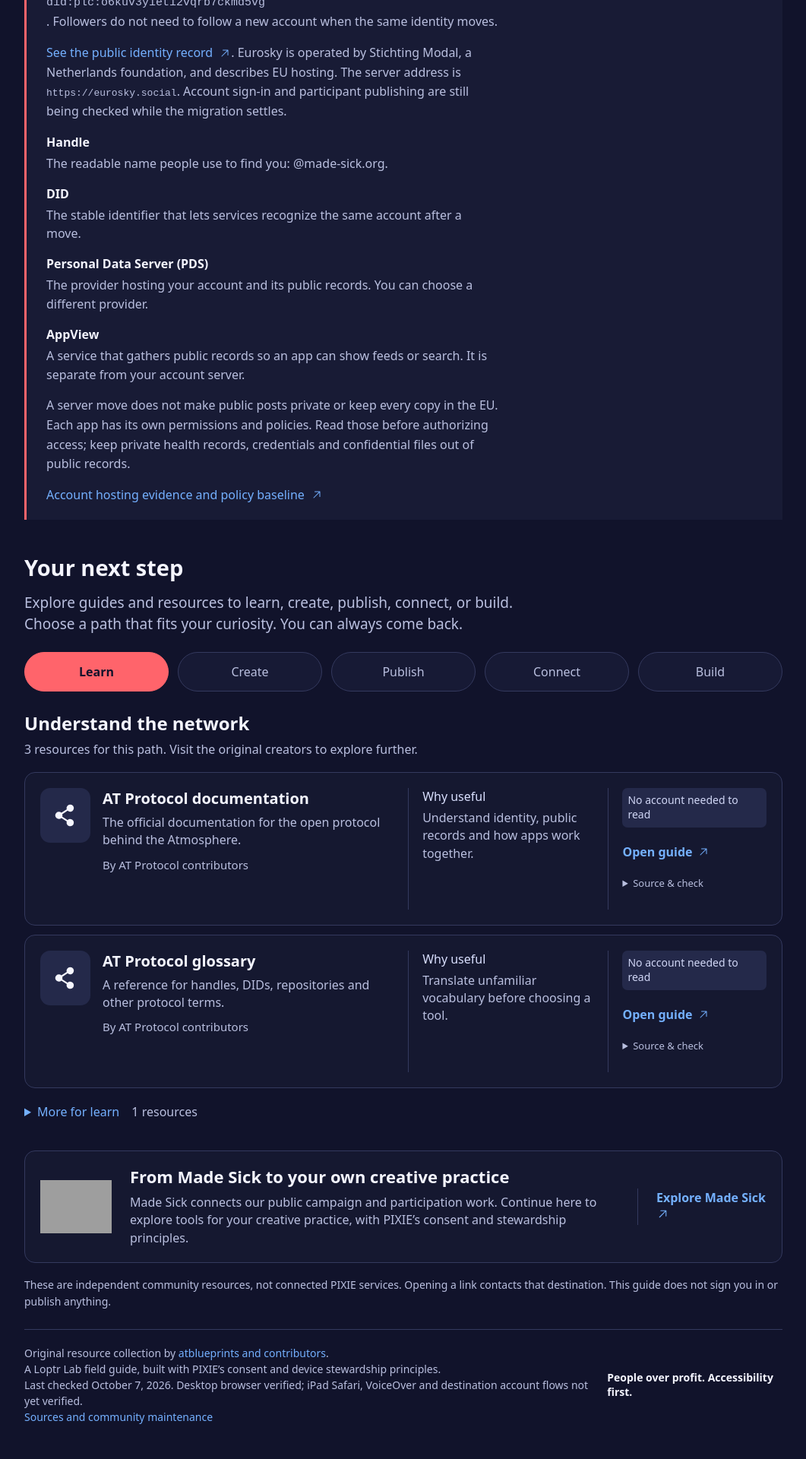
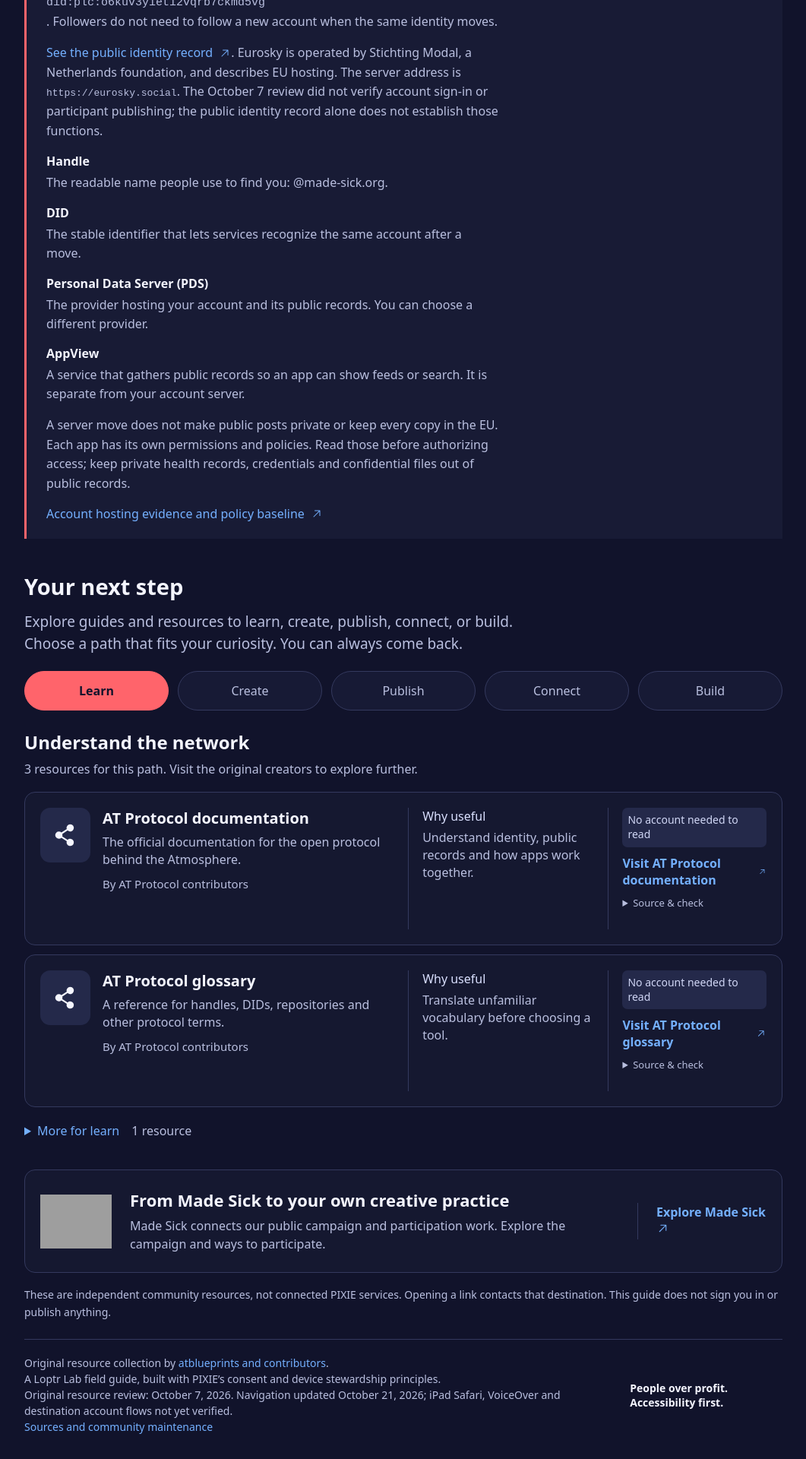
Before and after one commit to ibloud/pixie-device-stewardship, a React (Vite) app in the folder tools/atmosphere-guide/: page / in a window 1280 px wide. Shown: the part 764-2684 px from the top of the page at 76% size, without its empty margins (109-1170 px from the left). Built offline with nearby package versions, Linux system fonts and the light colour scheme; grey boxes are pictures that could not be loaded.

Commit message:
Fix guide Create navigation and broken lexicon link (#24)

```diff
--- a/tools/atmosphere-guide/src/App.jsx
+++ b/tools/atmosphere-guide/src/App.jsx
@@ -1,7 +1,7 @@
 import React, {useState,useRef,useEffect} from 'react';
 import {SquaresFour,FileText,ShareNetwork,ArrowUpRight,BookOpen,Palette,Users,Code} from '@phosphor-icons/react';
-const home='https://ibloud.github.io/pixie-device-stewardship/';
 const repo='https://github.com/ibloud/pixie-device-stewardship';
+const guideSource=repo+'/tree/main/tools/atmosphere-guide';
 const r=(name,url,by,description,why,access='No account needed to read',source='Awesome ATProto')=>({name,url,by,description,why,access,source});
 const docs=r('AT Protocol documentation','https://atproto.com/','AT Protocol contributors','The official documentation for the open protocol behind the Atmosphere.','Understand identity, public records and how apps work together.');
 const standard=r('Standard.site introduction','https://standard.site/docs/introduction/','Standard.site community','Shared publication and document schemas for writing on the open social web.','Learn how to connect published writing through AT Protocol records.','No account needed to read','Loptr Lab addition');
@@ -11,10 +11,10 @@ const resources={
  Create:[r('Streamplace','https://stream.place/','Streamplace contributors','Explore live video for creative sessions and playtests.','Find a streaming pathway for your creative practice.','Explore publicly; broadcasting is a separate choice','Loptr Lab addition'),r('PinkSea','https://pinksea.art/','PinkSea / Shinon labs contributors','An AT Protocol drawing and art community.','Explore an art-focused use of the shared network.','Account access needed to publish'),smoke],
  Publish:[standard,docs,r('Linkat','https://linkat.blue/','Linkat / mkizka contributors','Create a link-in-bio page using your Bluesky identity.','Give your creative projects a shared destination.','Account access needed to create your page'),r('Bluesky website comments','https://github.com/czue/bluesky-comments','Cory Zue and contributors','Display a Bluesky discussion on a website.','Connect a page with an existing public discussion. Requires developer setup.'),r('OpenPost','https://github.com/getopenpost/openpost','OpenPost contributors','Open-source tooling for creating and scheduling social posts.','Explore hosted or self-hosted publishing workflows.','Connecting social accounts needs separate authorization')],
  Connect:[r('BookHive','https://bookhive.buzz/','BookHive / nperez0111 and contributors','A community for tracking and discovering books.','See a shared identity supporting a community beyond a social timeline.','Account access needed for reading activity'),smoke,r('Bluesky labeler directory','https://blue.mackuba.eu/labellers/','Mackuba','A community directory of labeler services.','Explore moderation choices; inspect each service’s policies before subscribing.')],
- Build:[r('PDSls','https://pdsls.dev/','PDSls contributors','A browser for AT Protocol records.','Inspect public records while learning or debugging.','Public browsing and authorized record edits are separate'),r('Bluesky lexicon examples','https://github.com/bluesky-social/atproto/tree/main/lexicons/app/bsky','Bluesky and AT Protocol contributors','The schemas defining Bluesky records and services.','Use maintained examples to design interoperable features.'),r('ATFile','https://github.com/ziodotsh/atfile','ziodotsh and contributors','A file-storage experiment using AT Protocol records.','Study a developer reference. Public records are not private storage.','Do not use public records for private files'),r('Linkat lexicon examples','https://github.com/mkizka/linkat/tree/main/lexicons/blue/linkat','mkizka and contributors','The schemas behind shared link pages.','Study a small application’s record structure.')]
+ Build:[r('PDSls','https://pdsls.dev/','PDSls contributors','A browser for AT Protocol records.','Inspect public records while learning or debugging.','Public browsing and authorized record edits are separate'),r('Bluesky lexicon examples','https://github.com/bluesky-social/bsky/tree/main/lexicons/app/bsky','Bluesky and AT Protocol contributors','The schemas defining Bluesky records and services.','Use maintained examples to design interoperable features.'),r('ATFile','https://github.com/ziodotsh/atfile','ziodotsh and contributors','A file-storage experiment using AT Protocol records.','Study a developer reference. Public records are not private storage.','Do not use public records for private files'),r('Linkat lexicon examples','https://github.com/mkizka/linkat/tree/main/lexicons/blue/linkat','mkizka and contributors','The schemas behind shared link pages.','Study a small application’s record structure.')]
 };
 const icons={Learn:BookOpen,Create:Palette,Publish:FileText,Connect:Users,Build:Code};
-function Resource({item,category}){const Icon=item.name.includes('Protocol')?ShareNetwork:icons[category];return <article className="resource-row"><div className="resource-copy"><span className="resource-icon"><Icon size={34} weight="fill" aria-hidden="true"/></span><div><h3>{item.name}</h3><p>{item.description}</p><p className="credit">By {item.by}</p></div></div><div className="resource-why"><span>Why useful</span><p>{item.why}</p></div><div className="resource-action"><span className="access">{item.access}</span><a href={item.url}>Open {item.url.includes('github.com')?'source':'guide'} <ArrowUpRight size={16} aria-hidden="true"/></a><details><summary>Source &amp; check</summary><p>{item.source}. Destination retrieved October 7, 2026.</p></details></div></article>}
+function Resource({item,category}){const Icon=item.name.includes('Protocol')?ShareNetwork:icons[category];return <article className="resource-row"><div className="resource-copy"><span className="resource-icon"><Icon size={34} weight="fill" aria-hidden="true"/></span><div><h3>{item.name}</h3><p>{item.description}</p><p className="credit">By {item.by}</p></div></div><div className="resource-why"><span>Why useful</span><p>{item.why}</p></div><div className="resource-action"><span className="access">{item.access}</span><a href={item.url}>{item.url.includes('github.com')?'View source':'Visit '+item.name} <ArrowUpRight size={16} aria-hidden="true"/></a><details><summary>Source &amp; check</summary><p>{item.source}. Destination retrieved October 7, 2026.</p></details></div></article>}
 export function App(){
  const [category,setCategory]=useState('Learn');
  const [fromMadeSick,setFromMadeSick]=useState(false);
@@ -25,18 +25,18 @@ export function App(){
  const focusIdentity=()=>{ref.current?.focus();ref.current?.scrollIntoView({behavior:'auto',block:'start'});};
  const goCreate=()=>{setCategory('Create');requestAnimationFrame(()=>{resultsRef.current?.focus();resultsRef.current?.scrollIntoView({behavior:'auto',block:'start'});});};
  return <><a className="skip-link" href="#main">Skip to the guide</a><div className="page">
- <header><a className="brand" href="https://ibloud.github.io/ecosystem/"><SquaresFour size={29} weight="fill" aria-hidden="true"/><span><strong>LOPTR LAB</strong><small>Atmosphere field guide</small></span></a><nav aria-label="Field guide navigation"><a href="#identity">Identity</a><a href="#pathways">Paths</a><a href="https://ibloud.github.io/ecosystem/">Our projects</a></nav><a className="repo-button" href={repo}>Open repository <ArrowUpRight size={15} aria-hidden="true"/></a></header>
+ <header><a className="brand" href="https://ibloud.github.io/ecosystem/"><SquaresFour size={29} weight="fill" aria-hidden="true"/><span><strong>LOPTR LAB</strong><small>Atmosphere field guide</small></span></a><nav aria-label="Field guide navigation"><a href="#identity">Identity</a><a href="#pathways">Paths</a><a href="https://ibloud.github.io/ecosystem/">Our projects</a></nav><a className="repo-button" href={guideSource}>Guide source <ArrowUpRight size={15} aria-hidden="true"/></a></header>
  <main id="main"><section className="hero"><div><p className="eyebrow">Loptr Lab field guide</p><h1>Getting to Know<br/><em>the Atmosphere</em></h1><p className="hero-description">{fromMadeSick?"You came from Made Sick. Here’s how the account you just saw works.":"The Atmosphere is a network of independent apps. Your account connects them; you choose what to use, what to share, and how you participate."}</p><button className="primary" onClick={focusIdentity}>Understand the account</button></div><figure><img src="assets/atmosphere-orbit.jpg" alt=""/><figcaption>Different apps. A shared identity.<br/>You stay in control.</figcaption></figure></section>
  <section className="identity" aria-labelledby="identity"><h2 id="identity" ref={ref} tabIndex={-1}>One account. A different home.</h2>
  <p><strong>@made-sick.org</strong> is our account. On October 7, 2026, its public identity record changed to point to <strong>Eurosky</strong> as its account server. Its underlying identity stayed <code className="did">did:plc:o6kuv3yieti2vqrb7ckmd5vg</code>. Followers do not need to follow a new account when the same identity moves.</p>
- <p><a href="https://plc.directory/did:plc:o6kuv3yieti2vqrb7ckmd5vg">See the public identity record <ArrowUpRight size={16} aria-hidden="true"/></a>. Eurosky is operated by Stichting Modal, a Netherlands foundation, and describes EU hosting. The server address is <code>https://eurosky.social</code>. Account sign-in and participant publishing are still being checked while the migration settles.</p>
+ <p><a href="https://plc.directory/did:plc:o6kuv3yieti2vqrb7ckmd5vg">See the public identity record <ArrowUpRight size={16} aria-hidden="true"/></a>. Eurosky is operated by Stichting Modal, a Netherlands foundation, and describes EU hosting. The server address is <code>https://eurosky.social</code>. The October 7 review did not verify account sign-in or participant publishing; the public identity record alone does not establish those functions.</p>
  <dl className="identity-terms"><div><dt>Handle</dt><dd>The readable name people use to find you: @made-sick.org.</dd></div><div><dt>DID</dt><dd>The stable identifier that lets services recognize the same account after a move.</dd></div><div><dt>Personal Data Server (PDS)</dt><dd>The provider hosting your account and its public records. You can choose a different provider.</dd></div><div><dt>AppView</dt><dd>A service that gathers public records so an app can show feeds or search. It is separate from your account server.</dd></div></dl>
  <p>A server move does not make public posts private or keep every copy in the EU. Each app has its own permissions and policies. Read those before authorizing access; keep private health records, credentials and confidential files out of public records.</p>
  <a href="https://github.com/ibloud/ibloud.github.io/blob/main/docs/ECOSYSTEM_ARCHITECTURE.md#made-sick-account-hosting--7-october-2026">Account hosting evidence and policy baseline <ArrowUpRight size={16} aria-hidden="true"/></a>
  </section>
  <section className="pathways" aria-labelledby="pathways"><h2 id="pathways">Your next step</h2><p>Explore guides and resources to learn, create, publish, connect, or build.<br/>Choose a path that fits your curiosity. You can always come back.</p><div className="categories" aria-label="Choose a resource path">{Object.keys(resources).map(name=><button key={name} aria-pressed={category===name} onClick={()=>setCategory(name)}>{name}</button>)}</div></section>
- <section className="results" aria-labelledby="results-title"><h2 id="results-title" ref={resultsRef} tabIndex={-1}>{category==='Publish'?'Guides for publishing':category==='Learn'?'Understand the network':category==='Create'?'Make something of your own':category==='Connect'?'Find your community':'Build with shared records'}</h2><p className="results-description" role="status">{category==='Publish'?'These resources explain how publishing works in the open social web.':`${count} resources for this path. Visit the original creators to explore further.`}</p>{resources[category].slice(0,2).map(item=><Resource key={item.name} item={item} category={category}/>)}{count>2&&<details className="more" key={category}><summary>More for {category.toLowerCase()} <span>{count-2} resources</span></summary>{resources[category].slice(2).map(item=><Resource key={item.name} item={item} category={category}/>)}</details>}</section>
- <aside className="made-sick"><img src="assets/made-sick-icon.svg" alt="Made Sick icon"/><div><h2>{fromMadeSick?'Take your next step: Create':'From Made Sick to your own creative practice'}</h2><p>{fromMadeSick?'You’ve seen how the account connects the network. Explore art, live video and community events; opening a resource is your choice.':'Made Sick connects our public campaign and participation work. Continue here to explore tools for your creative practice, with PIXIE’s consent and stewardship principles.'}</p></div>{fromMadeSick?<button className="create-step" onClick={goCreate}>Explore Create <ArrowUpRight size={17} aria-hidden="true"/></button>:<a href="https://made-sick.org/">Explore Made Sick <ArrowUpRight size={17} aria-hidden="true"/></a>}</aside>
+ <section className="results" aria-labelledby="results-title"><h2 id="results-title" ref={resultsRef} tabIndex={-1}>{category==='Publish'?'Guides for publishing':category==='Learn'?'Understand the network':category==='Create'?'Make something of your own':category==='Connect'?'Find your community':'Build with shared records'}</h2><p className="results-description" role="status">{category==='Publish'?'These resources explain how publishing works in the open social web.':`${count} resources for this path. Visit the original creators to explore further.`}</p>{resources[category].slice(0,2).map(item=><Resource key={item.name} item={item} category={category}/>)}{count>2&&<details className="more" key={category}><summary>More for {category.toLowerCase()} <span>{count-2} {count-2===1?'resource':'resources'}</span></summary>{resources[category].slice(2).map(item=><Resource key={item.name} item={item} category={category}/>)}</details>}</section>
+ {(!fromMadeSick || category!=='Create') && <aside className="made-sick"><img src="assets/made-sick-icon.svg" alt="Made Sick icon"/><div><h2>{fromMadeSick?'Take your next step: Create':'From Made Sick to your own creative practice'}</h2><p>{fromMadeSick?'Explore art, live video and community events. Choose a resource to visit its original creators.':'Made Sick connects our public campaign and participation work. Explore the campaign and ways to participate.'}</p></div>{fromMadeSick?<button className="create-step" onClick={goCreate}>Show creative resources</button>:<a href="https://made-sick.org/">Explore Made Sick <ArrowUpRight size={17} aria-hidden="true"/></a>}</aside>}
  <p className="boundary">These are independent community resources, not connected PIXIE services. Opening a link contacts that destination. This guide does not sign you in or publish anything.</p></main>
- <footer><p>Original resource collection by <a href="https://github.com/atblueprints/awesome-atproto">atblueprints and contributors</a>.<br/>A Loptr Lab field guide, built with PIXIE’s consent and device stewardship principles.<br/>Last checked October 7, 2026. Desktop browser verified; iPad Safari, VoiceOver and destination account flows not yet verified.<br/><a href={repo+'/blob/main/docs/atmosphere/README.md'}>Sources and community maintenance</a></p><strong>People over profit. Accessibility first.</strong></footer></div></>;
+ <footer><p>Original resource collection by <a href="https://github.com/atblueprints/awesome-atproto">atblueprints and contributors</a>.<br/>A Loptr Lab field guide, built with PIXIE’s consent and device stewardship principles.<br/>Original resource review: October 7, 2026. Navigation updated October 21, 2026; iPad Safari, VoiceOver and destination account flows not yet verified.<br/><a href={repo+'/blob/main/docs/atmosphere/README.md'}>Sources and community maintenance</a></p><strong>People over profit. Accessibility first.</strong></footer></div></>;
 }
```
